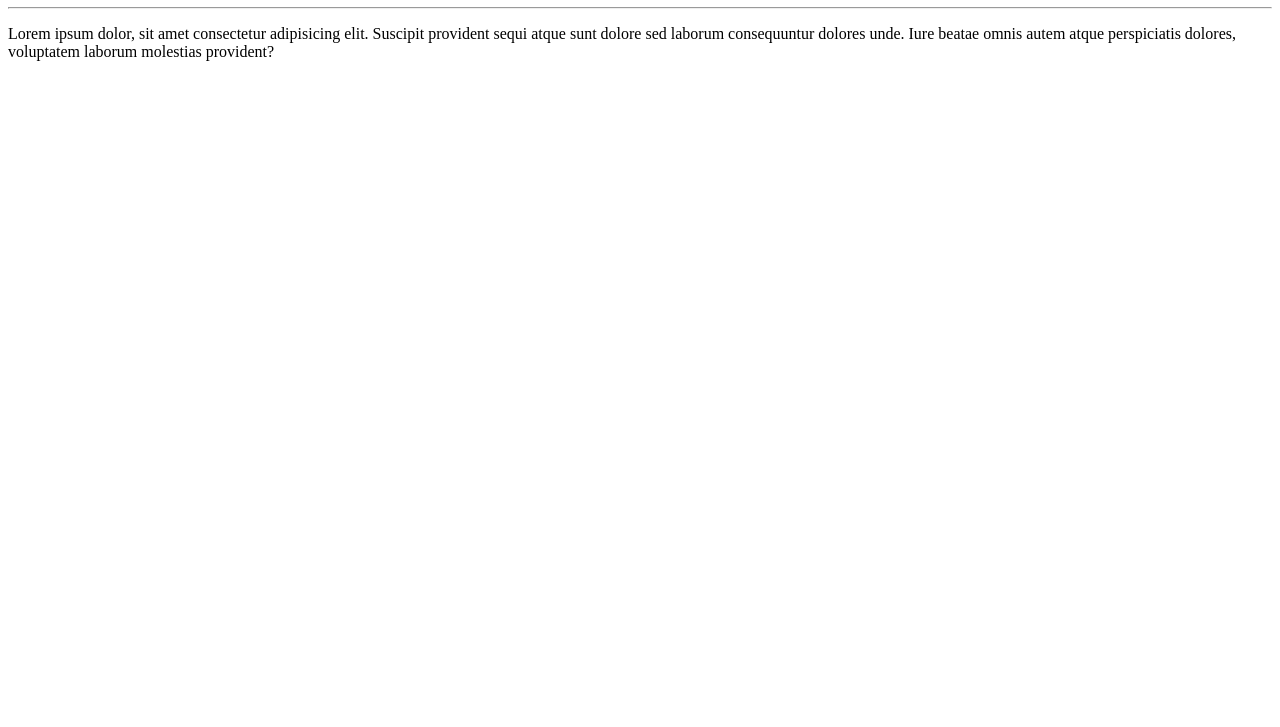
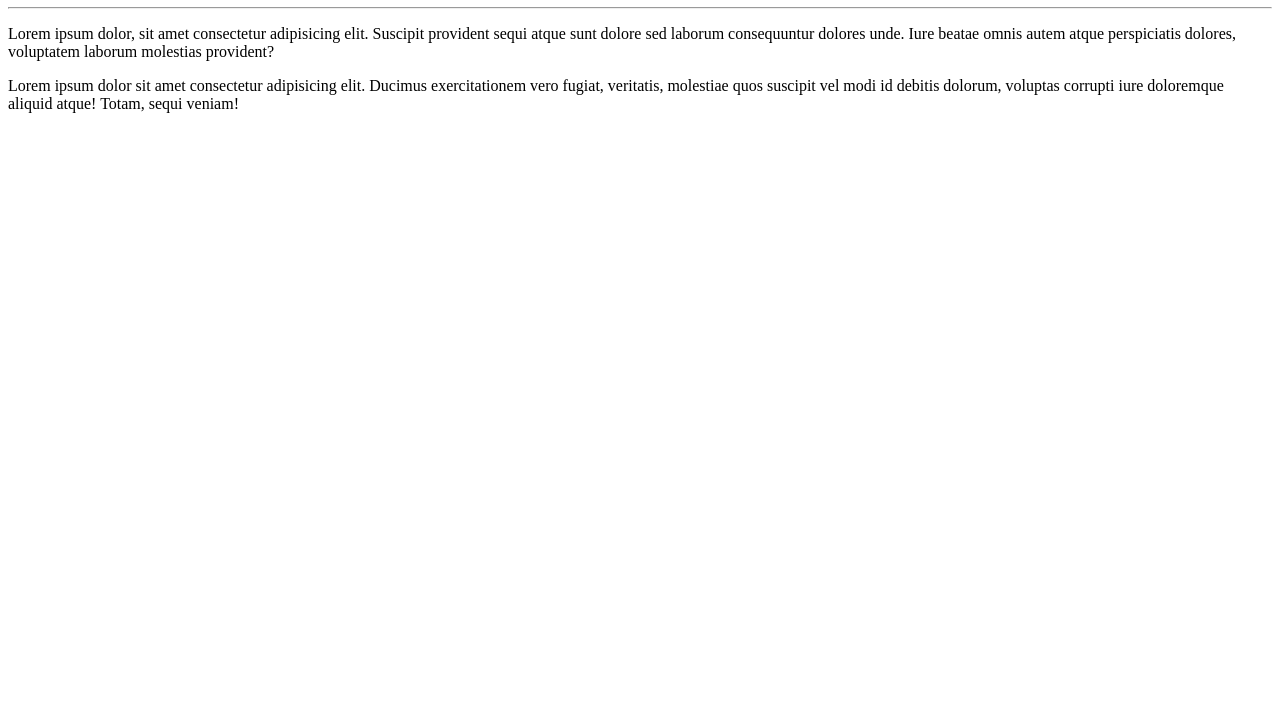
Before and after one commit to moralomila/Formularios, a plain HTML site: page site/index.html in a window 1280 px wide. Shown: the part 73-800 px from the top of the page. Drawn offline with Linux system fonts and the light colour scheme.

Commit message:
Segundo parágrafo

```diff
--- a/site/index.html
+++ b/site/index.html
@@ -11,6 +11,7 @@
     <p>
         Lorem ipsum dolor, sit amet consectetur adipisicing elit. Suscipit provident sequi atque sunt dolore sed laborum consequuntur dolores unde. Iure beatae omnis autem atque perspiciatis dolores, voluptatem laborum molestias provident?
     </p>
+    <p>Lorem ipsum dolor sit amet consectetur adipisicing elit. Ducimus exercitationem vero fugiat, veritatis, molestiae quos suscipit vel modi id debitis dolorum, voluptas corrupti iure doloremque aliquid atque! Totam, sequi veniam!</p>
 
 </body>
 </html>
```
